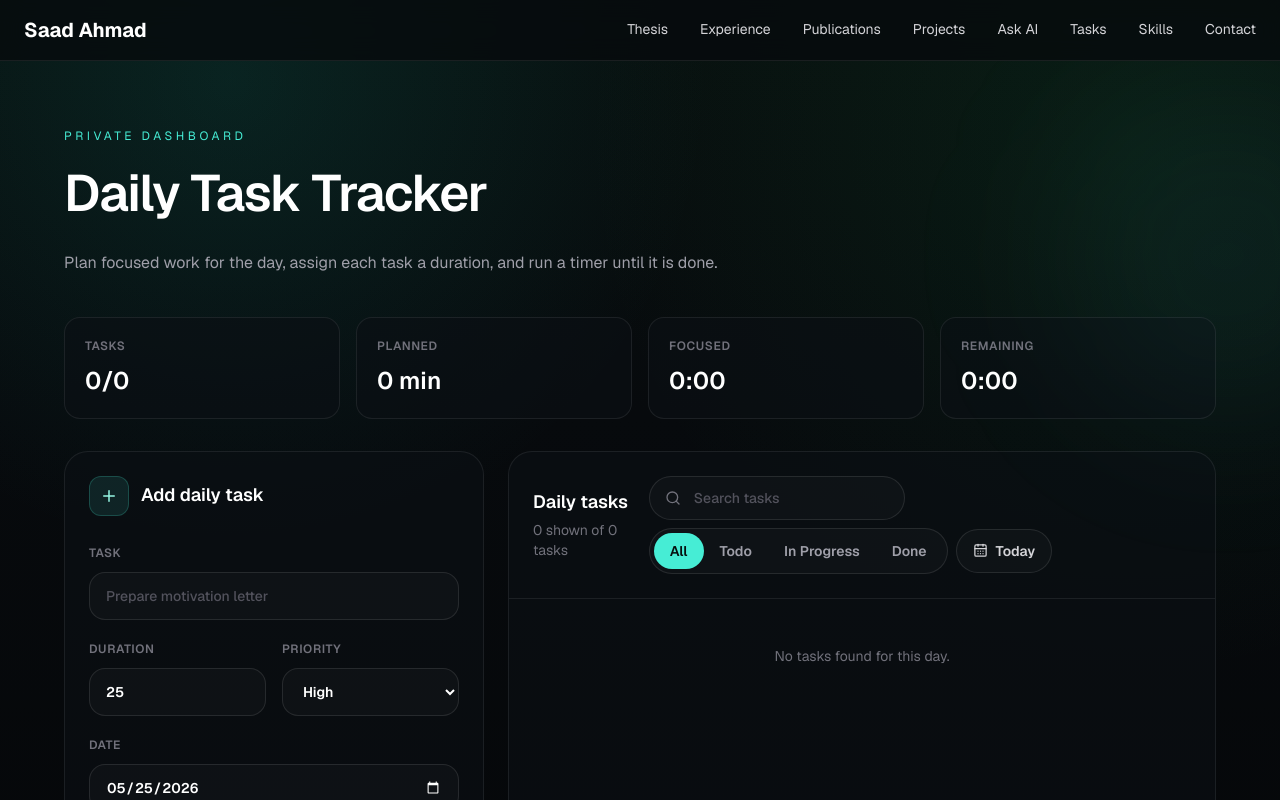
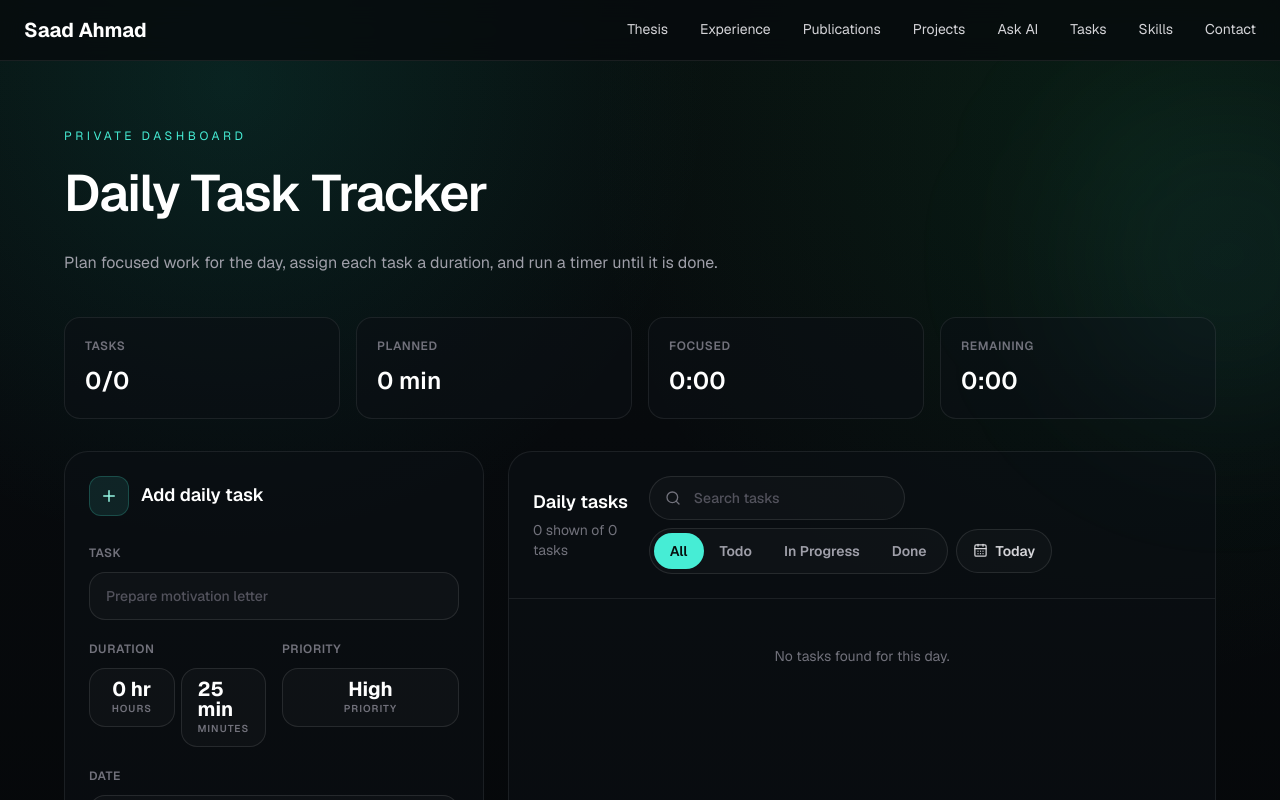
Before and after one commit to saad415/saad-ai-portfolio, a Next.js app: page /tasks in a window 1280 px wide. Shown: the top 800 px of the page. Built offline with nearby package versions, Linux system fonts and the light colour scheme.

Commit message:
updated publication and improved daily tasks duration picker

```diff
--- a/app/globals.css
+++ b/app/globals.css
@@ -60,3 +60,27 @@ body {
 .anim-delay-4  { animation-delay: 0.25s; }
 .anim-delay-5  { animation-delay: 0.30s; }
 .anim-delay-6  { animation-delay: 0.35s; }
+
+.themed-scrollbar {
+  scrollbar-color: rgba(45, 212, 191, 0.55) rgba(255, 255, 255, 0.06);
+  scrollbar-width: thin;
+}
+
+.themed-scrollbar::-webkit-scrollbar {
+  width: 10px;
+}
+
+.themed-scrollbar::-webkit-scrollbar-track {
+  background: rgba(255, 255, 255, 0.04);
+  border-radius: 999px;
+}
+
+.themed-scrollbar::-webkit-scrollbar-thumb {
+  background: rgba(45, 212, 191, 0.55);
+  border: 2px solid #070a0d;
+  border-radius: 999px;
+}
+
+.themed-scrollbar::-webkit-scrollbar-thumb:hover {
+  background: rgba(94, 234, 212, 0.75);
+}
--- a/components/DailyTaskTracker.tsx
+++ b/components/DailyTaskTracker.tsx
@@ -1,6 +1,6 @@
 "use client";
 
-import { FormEvent, useEffect, useMemo, useState } from "react";
+import { FormEvent, useEffect, useMemo, useRef, useState } from "react";
 import {
   CalendarDays,
   Check,
@@ -31,6 +31,8 @@ type DailyTask = {
 const storageKey = "portfolio-daily-tasks-v1";
 const statusOptions: StatusFilter[] = ["All", "Todo", "In Progress", "Done"];
 const priorityOptions: TaskPriority[] = ["High", "Medium", "Low"];
+const hourOptions = Array.from({ length: 25 }, (_, index) => index);
+const minuteOptions = Array.from({ length: 60 }, (_, index) => index);
 
 function getLocalDateKey(date: Date) {
   const year = date.getFullYear();
@@ -145,6 +147,12 @@ export default function DailyTaskTracker() {
   const completedTasks = dayTasks.filter((task) => task.status === "Done").length;
   const plannedMinutes = dayTasks.reduce((total, task) => total + task.durationMinutes, 0);
   const focusedSeconds = dayTasks.reduce((total, task) => total + task.elapsedSeconds, 0);
+  const durationHours = Math.floor(durationMinutes / 60);
+  const durationRemainderMinutes = durationMinutes % 60;
+
+  function updateDuration(hours: number, minutes: number) {
+    setDurationMinutes(Math.max(1, hours * 60 + minutes));
+  }
 
   function handleAddTask(event: FormEvent<HTMLFormElement>) {
     event.preventDefault();
@@ -219,27 +227,35 @@ export default function DailyTaskTracker() {
           <div className="mt-4 grid gap-4 sm:grid-cols-2">
             <label>
               <span className="text-xs font-semibold uppercase tracking-wider text-zinc-500">Duration</span>
-              <input
-                type="number"
-                min={1}
-                max={480}
-                value={durationMinutes}
-                onChange={(event) => setDurationMinutes(Number(event.target.value))}
-                className="mt-2 h-12 w-full rounded-2xl border border-white/[0.1] bg-white/[0.025] px-4 text-sm font-semibold text-white outline-none transition focus:border-teal-300/60"
-              />
+              <div className="mt-2 grid grid-cols-2 gap-1.5">
+                <ScrollPicker
+                  label="Hours"
+                  value={durationHours}
+                  options={hourOptions}
+                  format={(value) => `${value} hr`}
+                  onChange={(value) => updateDuration(value, durationRemainderMinutes)}
+                />
+                <ScrollPicker
+                  label="Minutes"
+                  value={durationRemainderMinutes}
+                  options={minuteOptions}
+                  format={(value) => `${value} min`}
+                  onChange={(value) => updateDuration(durationHours, value)}
+                />
+              </div>
             </label>
 
             <label>
               <span className="text-xs font-semibold uppercase tracking-wider text-zinc-500">Priority</span>
-              <select
-                value={priority}
-                onChange={(event) => setPriority(event.target.value as TaskPriority)}
-                className="mt-2 h-12 w-full rounded-2xl border border-white/[0.1] bg-white/[0.025] px-4 text-sm font-semibold text-white outline-none transition [color-scheme:dark] focus:border-teal-300/60"
-              >
-                {priorityOptions.map((option) => (
-                  <option key={option}>{option}</option>
-                ))}
-              </select>
+              <div className="mt-2">
+                <ScrollPicker
+                  label="Priority"
+                  value={priority}
+                  options={priorityOptions}
+                  format={(value) => value}
+                  onChange={(value) => setPriority(value)}
+                />
+              </div>
             </label>
           </div>
 
@@ -356,6 +372,48 @@ function Metric({ label, value }: { label: string; value: string }) {
       <p className="text-xs font-semibold uppercase tracking-wider text-zinc-500">{label}</p>
       <p className="mt-3 text-2xl font-semibold text-white">{value}</p>
     </div>
+  );
+}
+
+function ScrollPicker<T extends string | number>({
+  label,
+  value,
+  options,
+  format,
+  onChange,
+}: {
+  label: string;
+  value: T;
+  options: T[];
+  format: (value: T) => string;
+  onChange: (value: T) => void;
+}) {
+  const detailsRef = useRef<HTMLDetailsElement>(null);
+
+  return (
+    <details ref={detailsRef} className="group relative">
+      <summary className="flex cursor-pointer list-none flex-col items-center justify-center gap-0.5 rounded-2xl border border-white/[0.1] bg-white/[0.025] px-4 py-2.5 outline-none transition marker:hidden hover:border-white/20 focus:border-teal-300/60 group-open:border-teal-300/50 group-open:bg-teal-300/[0.04] [&::-webkit-details-marker]:hidden">
+        <span className="text-xl font-bold leading-none text-white">{format(value)}</span>
+        <span className="text-[10px] font-semibold uppercase tracking-widest text-zinc-500">{label}</span>
+      </summary>
+      <div className="absolute left-0 top-[calc(100%+6px)] z-20 max-h-52 w-full overflow-y-auto rounded-2xl border border-white/[0.1] bg-[#070a0d] p-1 shadow-2xl shadow-black/60 [scrollbar-color:rgba(45,212,191,0.4)_transparent] [scrollbar-width:thin]">
+        {options.map((option) => (
+          <button
+            key={option}
+            type="button"
+            onClick={() => {
+              onChange(option);
+              if (detailsRef.current) detailsRef.current.open = false;
+            }}
+            className={`block w-full rounded-xl px-3 py-2 text-center text-sm font-semibold transition hover:bg-teal-300/10 hover:text-teal-100 ${
+              option === value ? "bg-teal-300/10 text-teal-300" : "text-zinc-400"
+            }`}
+          >
+            {format(option)}
+          </button>
+        ))}
+      </div>
+    </details>
   );
 }
 
--- a/content/portfolio/publication.md
+++ b/content/portfolio/publication.md
@@ -4,8 +4,8 @@ title: Publication
 url: /#publications
 ---
 
-Saad is a co-author on "Real-Time Automated Analysis and Reporting of Uterine Volumetry, Biometry, and Incidental Findings in Female Pelvic MRI", submitted to IEEE Transactions on Medical Imaging in 2025.
+Saad is a co-author on "Female-RHINO: A Real-Time Scanner-Integrated Framework for Automated Quantitative Uterine MRI Analysis and Structured Reporting", published in IEEE Journal of Biomedical and Health Informatics in 2026.
 
-Authors include Bhatia D., Ahmad S., Tripathy S., Bustos Vivas M.C., Kratzsch L., Knupfer A., Aviles Verdera J., and Hutter J.
+Authors include Deepak Bhatia, Saad Ahmad, Smiti Tripathy, Maria Camila Bustos Vivas, Lieselotte Kratzsch, Anika Knupfer, Jordina Aviles Verdera, Susanne Schulz-Heise, Matthias May, and Jana Hutter.
 
-The publication connects to Saad's uterine MRI work, automated landmark detection, volumetry, biometry, and real-time medical imaging reporting.
+The publication connects to Saad's uterine MRI work, automated landmark detection, volumetry, biometry, real-time scanner-integrated analysis, and structured medical imaging reporting.
--- a/lib/portfolio-knowledge.ts
+++ b/lib/portfolio-knowledge.ts
@@ -50,7 +50,7 @@ export const portfolioKnowledge: PortfolioSource[] = [
     title: "Publication",
     url: "/#publications",
     content:
-      "Saad is a co-author on 'Real-Time Automated Analysis and Reporting of Uterine Volumetry, Biometry, and Incidental Findings in Female Pelvic MRI', submitted to IEEE Transactions on Medical Imaging in 2025. Authors include Bhatia D., Ahmad S., Tripathy S., Bustos Vivas M.C., Kratzsch L., Knupfer A., Aviles Verdera J., and Hutter J.",
+      "Saad is a co-author on 'Female-RHINO: A Real-Time Scanner-Integrated Framework for Automated Quantitative Uterine MRI Analysis and Structured Reporting', published in IEEE Journal of Biomedical and Health Informatics in 2026. Authors include Deepak Bhatia, Saad Ahmad, Smiti Tripathy, Maria Camila Bustos Vivas, Lieselotte Kratzsch, Anika Knupfer, Jordina Aviles Verdera, Susanne Schulz-Heise, Matthias May, and Jana Hutter.",
   },
   {
     id: "medical-annotation-platform",
```
Also changed, not shown: components/PublicationsSection.tsx (+74 -8 lines), 1 other file (tests, documents, lock files or other folders).
